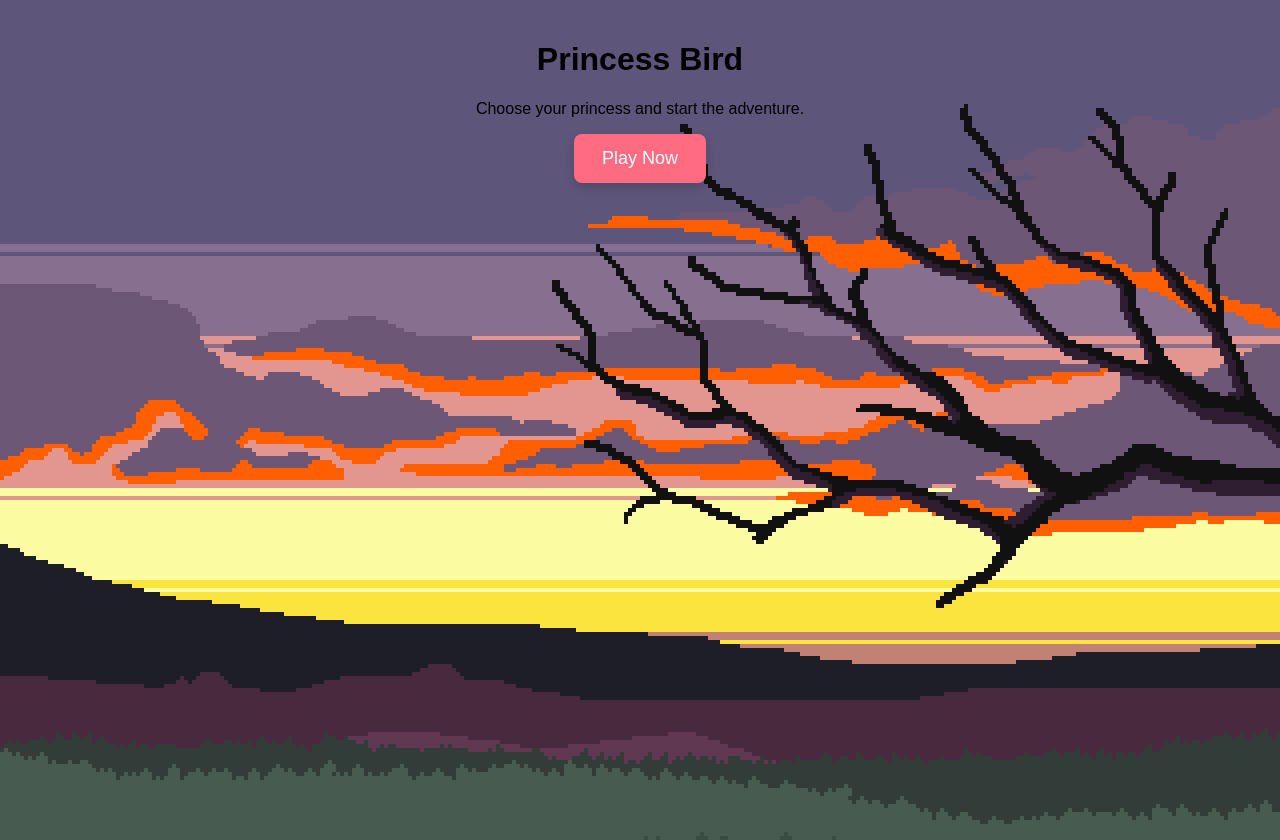
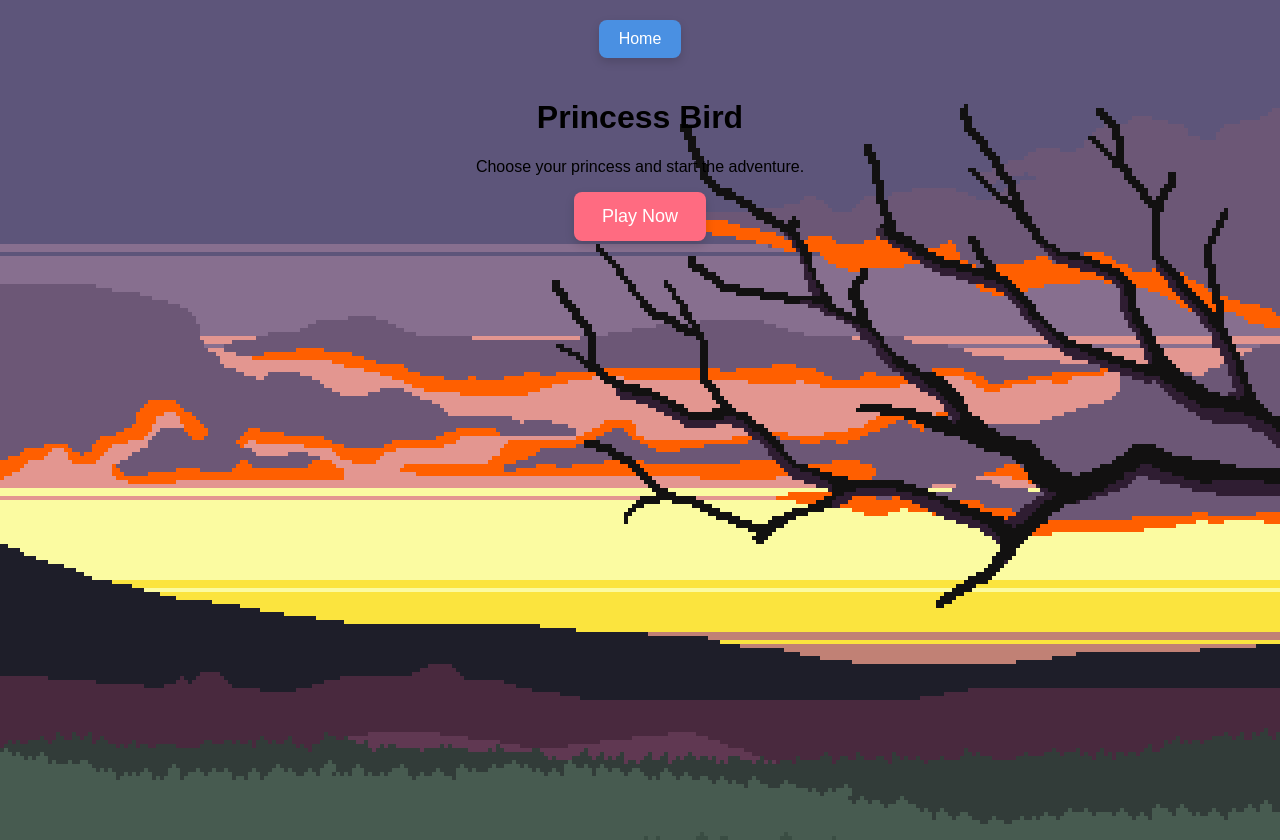
Before and after one commit to carsonbell-1/Princess-Bird, a plain HTML site: page html-website/pages/playGame.html in a window 1280 px wide. Drawn offline with Linux system fonts and the light colour scheme.

Commit message:
Added Home button on playGmae.thml that when pressed returns to index.html

```diff
--- a/html-website/pages/playGame.html
+++ b/html-website/pages/playGame.html
@@ -43,10 +43,27 @@
     .btn { padding:10px 14px; border-radius:8px; border:none; cursor:pointer; font-weight:600; }
     .btn.secondary { background:#eee; color:#333; }
     .btn.primary { background:#ff6b81; color:#fff; }
+    .home-button {
+      padding: 10px 20px;
+      background: #4a90e2;
+      color: white;
+      border: none;
+      border-radius: 8px;
+      cursor: pointer;
+      font-size: 16px;
+      box-shadow: 0 4px 10px rgba(0,0,0,0.15);
+      transition: transform 0.2s ease;
+      margin-bottom: 20px;
+    }
+    .home-button:hover {
+      transform: translateY(-2px);
+      background: #357abd;
+    }
   </style>
 </head>
 <body>
   <div class="center">
+    <button class="home-button" onclick="window.location.href='index.html'">Home</button>
     <h1>Princess Bird</h1>
     <p>Choose your princess and start the adventure.</p>
     <button id="playNowBtn">Play Now</button>
```
